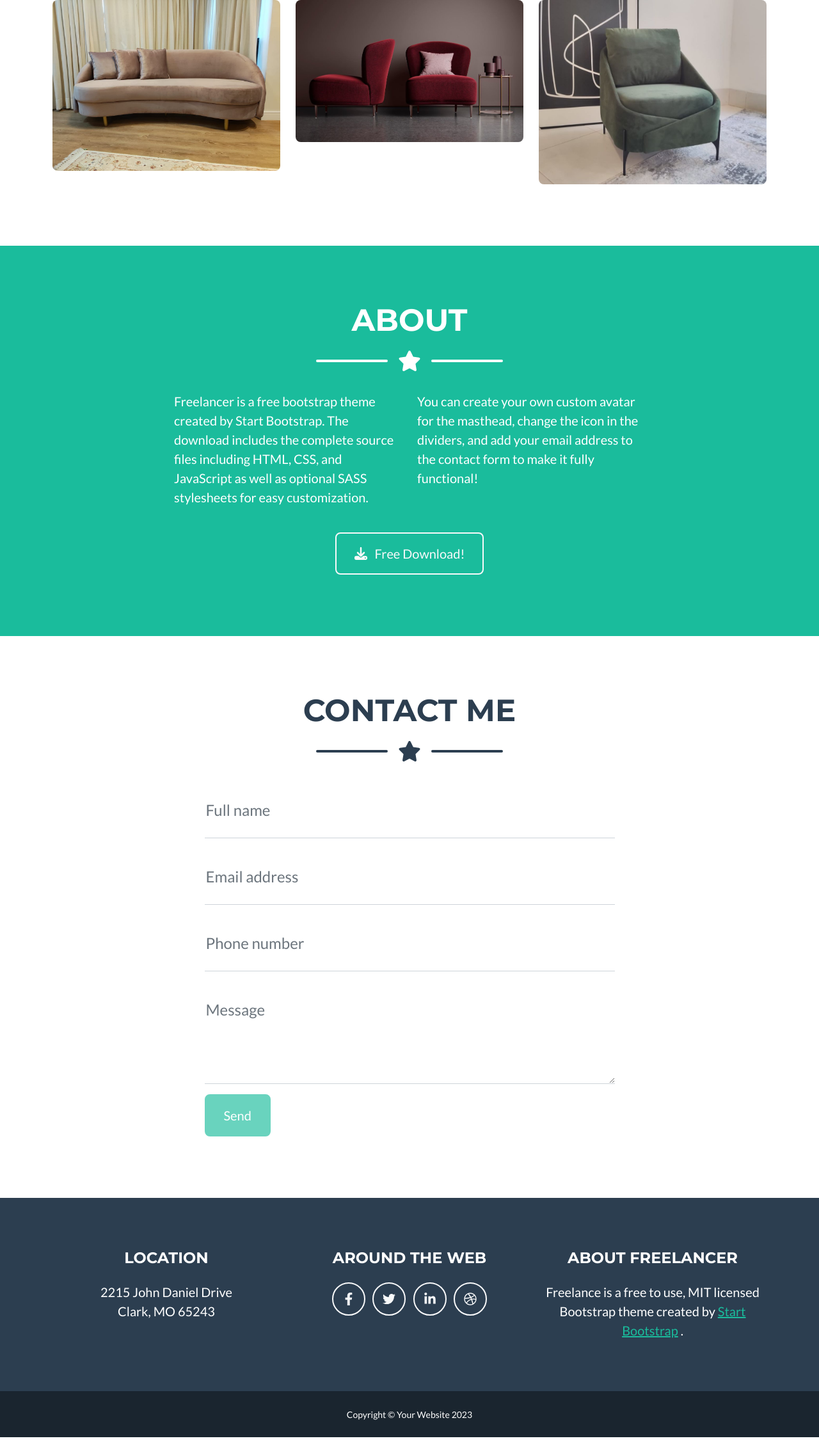
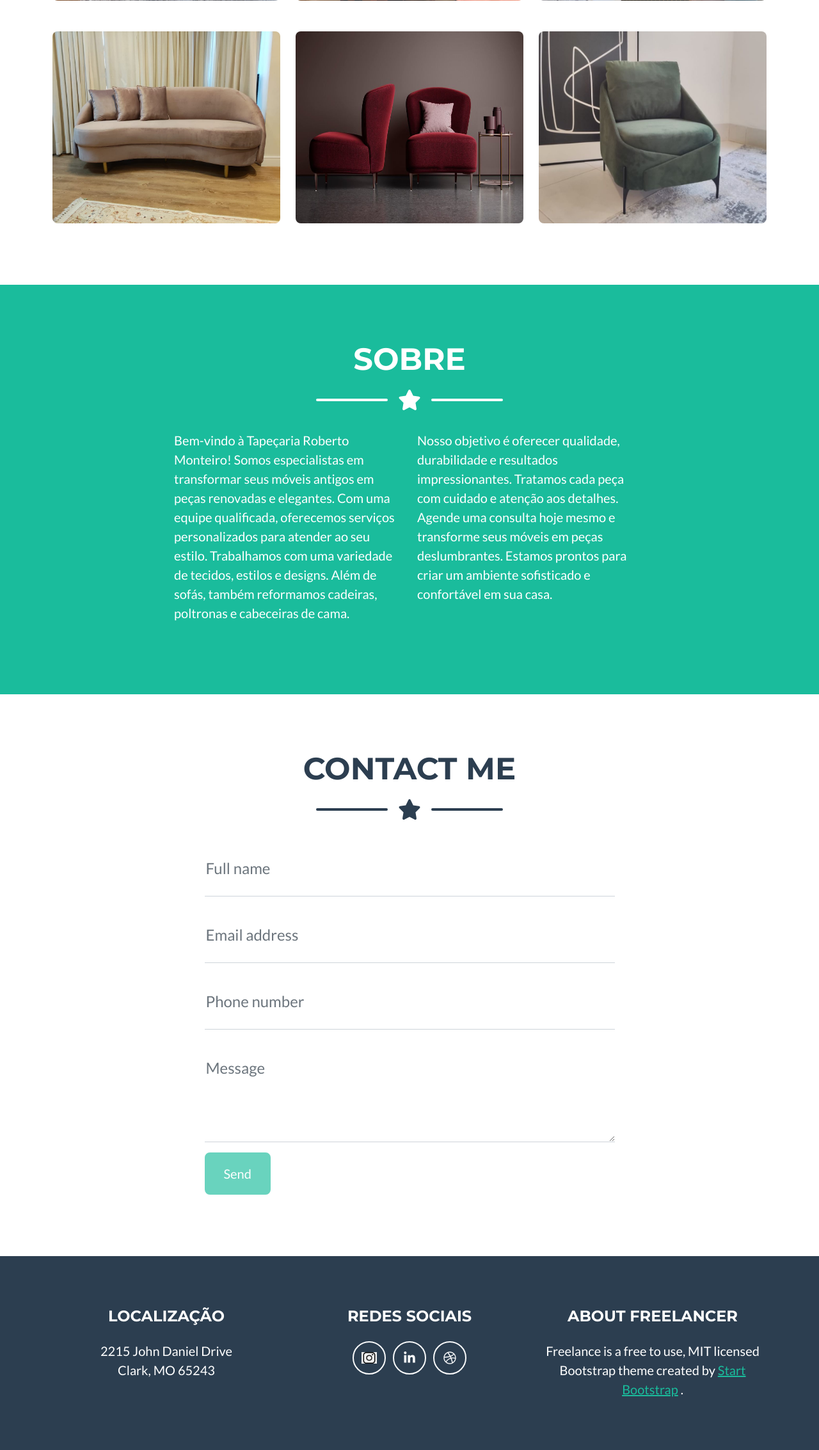
Before and after one commit to EnzoSouza1/ProjetoManel, a plain HTML site: page Projeto/index.html in a window 1280 px wide. Shown: the part 1390-3656 px from the top of the page at 64% size. Drawn offline with nearby package versions, Linux system fonts and the light colour scheme.

Commit message:
Add files via upload
alteração no html, redimensionamento de imagens

```diff
--- a/Projeto/index.html
+++ b/Projeto/index.html
@@ -79,7 +79,7 @@
                             <div class="portfolio-item-caption d-flex align-items-center justify-content-center h-100 w-100">
                                 <div class="portfolio-item-caption-content text-center text-white"><i class="fas fa-plus fa-3x"></i></div>
                             </div>
-                            <img class="img-fluid" src="assets/img/img8.JPG"/>
+                            <img class="img-fluid img-1" src="assets/img/img8.JPG"/>
                         </div>
                     </div>
                     <!-- Portfolio Item 3-->
@@ -88,7 +88,7 @@
                             <div class="portfolio-item-caption d-flex align-items-center justify-content-center h-100 w-100">
                                 <div class="portfolio-item-caption-content text-center text-white"><i class="fas fa-plus fa-3x"></i></div>
                             </div>
-                            <img class="img-fluid" src="assets/img/img2.JPG" />
+                            <img class="img-fluid img-1" src="assets/img/img2.JPG" />
                         </div>
                     </div>
                     <!-- Portfolio Item 4-->
@@ -97,7 +97,7 @@
                             <div class="portfolio-item-caption d-flex align-items-center justify-content-center h-100 w-100">
                                 <div class="portfolio-item-caption-content text-center text-white"><i class="fas fa-plus fa-3x"></i></div>
                             </div>
-                            <img class="img-fluid" src="assets/img/img3.JPG" />
+                            <img class="img-fluid img-2" src="assets/img/img3.JPG" />
                         </div>
                     </div>
                     <!-- Portfolio Item 5-->
@@ -106,7 +106,7 @@
                             <div class="portfolio-item-caption d-flex align-items-center justify-content-center h-100 w-100">
                                 <div class="portfolio-item-caption-content text-center text-white"><i class="fas fa-plus fa-3x"></i></div>
                             </div>
-                            <img class="img-fluid" src="assets/img/img1.JPG" />
+                            <img class="img-fluid img-2" src="assets/img/img1.JPG" />
                         </div>
                     </div>
                     <!-- Portfolio Item 6-->
@@ -115,7 +115,7 @@
                             <div class="portfolio-item-caption d-flex align-items-center justify-content-center h-100 w-100">
                                 <div class="portfolio-item-caption-content text-center text-white"><i class="fas fa-plus fa-3x"></i></div>
                             </div>
-                            <img class="img-fluid" src="assets/img/img5.JPG" />
+                            <img class="img-fluid img-2" src="assets/img/img5.JPG" />
                         </div>
                     </div>
 
@@ -126,7 +126,7 @@
         <section class="page-section bg-primary text-white mb-0" id="about">
             <div class="container">
                 <!-- About Section Heading-->
-                <h2 class="page-section-heading text-center text-uppercase text-white">About</h2>
+                <h2 class="page-section-heading text-center text-uppercase text-white">Sobre</h2>
                 <!-- Icon Divider-->
                 <div class="divider-custom divider-light">
                     <div class="divider-custom-line"></div>
@@ -135,15 +135,8 @@
                 </div>
                 <!-- About Section Content-->
                 <div class="row">
-                    <div class="col-lg-4 ms-auto"><p class="lead">Freelancer is a free bootstrap theme created by Start Bootstrap. The download includes the complete source files including HTML, CSS, and JavaScript as well as optional SASS stylesheets for easy customization.</p></div>
-                    <div class="col-lg-4 me-auto"><p class="lead">You can create your own custom avatar for the masthead, change the icon in the dividers, and add your email address to the contact form to make it fully functional!</p></div>
-                </div>
-                <!-- About Section Button-->
-                <div class="text-center mt-4">
-                    <a class="btn btn-xl btn-outline-light" href="https://startbootstrap.com/theme/freelancer/">
-                        <i class="fas fa-download me-2"></i>
-                        Free Download!
-                    </a>
+                    <div class="col-lg-4 ms-auto"><p class="lead">Bem-vindo à Tapeçaria Roberto Monteiro! Somos especialistas em transformar seus móveis antigos em peças renovadas e elegantes. Com uma equipe qualificada, oferecemos serviços personalizados para atender ao seu estilo. Trabalhamos com uma variedade de tecidos, estilos e designs. Além de sofás, também reformamos cadeiras, poltronas e cabeceiras de cama.</p></div>
+                    <div class="col-lg-4 me-auto"><p class="lead">Nosso objetivo é oferecer qualidade, durabilidade e resultados impressionantes. Tratamos cada peça com cuidado e atenção aos detalhes. Agende uma consulta hoje mesmo e transforme seus móveis em peças deslumbrantes. Estamos prontos para criar um ambiente sofisticado e confortável em sua casa.</p></div>
                 </div>
             </div>
         </section>
@@ -224,7 +217,7 @@
                 <div class="row">
                     <!-- Footer Location-->
                     <div class="col-lg-4 mb-5 mb-lg-0">
-                        <h4 class="text-uppercase mb-4">Location</h4>
+                        <h4 class="text-uppercase mb-4">Localização</h4>
                         <p class="lead mb-0">
                             2215 John Daniel Drive
                             <br />
@@ -233,9 +226,8 @@
                     </div>
                     <!-- Footer Social Icons-->
                     <div class="col-lg-4 mb-5 mb-lg-0">
-                        <h4 class="text-uppercase mb-4">Around the Web</h4>
-                        <a class="btn btn-outline-light btn-social mx-1" href="#!"><i class="fab fa-fw fa-facebook-f"></i></a>
-                        <a class="btn btn-outline-light btn-social mx-1" href="#!"><i class="fab fa-fw fa-twitter"></i></a>
+                        <h4 class="text-uppercase mb-4">Redes Sociais</h4>
+                        <a class="btn btn-outline-light btn-social mx-1" href="#!"><img src="./assets/img/insta.png" class="img-insta"></a>
                         <a class="btn btn-outline-light btn-social mx-1" href="#!"><i class="fab fa-fw fa-linkedin-in"></i></a>
                         <a class="btn btn-outline-light btn-social mx-1" href="#!"><i class="fab fa-fw fa-dribbble"></i></a>
                     </div>
@@ -251,10 +243,7 @@
                 </div>
             </div>
         </footer>
-        <!-- Copyright Section-->
-        <div class="copyright py-4 text-center text-white">
-            <div class="container"><small>Copyright &copy; Your Website 2023</small></div>
-        </div>
+
         <!-- Portfolio Modals-->
         <!-- Portfolio Modal 1-->
         <div class="portfolio-modal modal fade" id="portfolioModal1" tabindex="-1" aria-labelledby="portfolioModal1" aria-hidden="true">
```
Also changed, not shown: Projeto/assets/img/insta.png (added), Projeto/assets/img/instagram.png (added), Projeto/css/styles.css.
